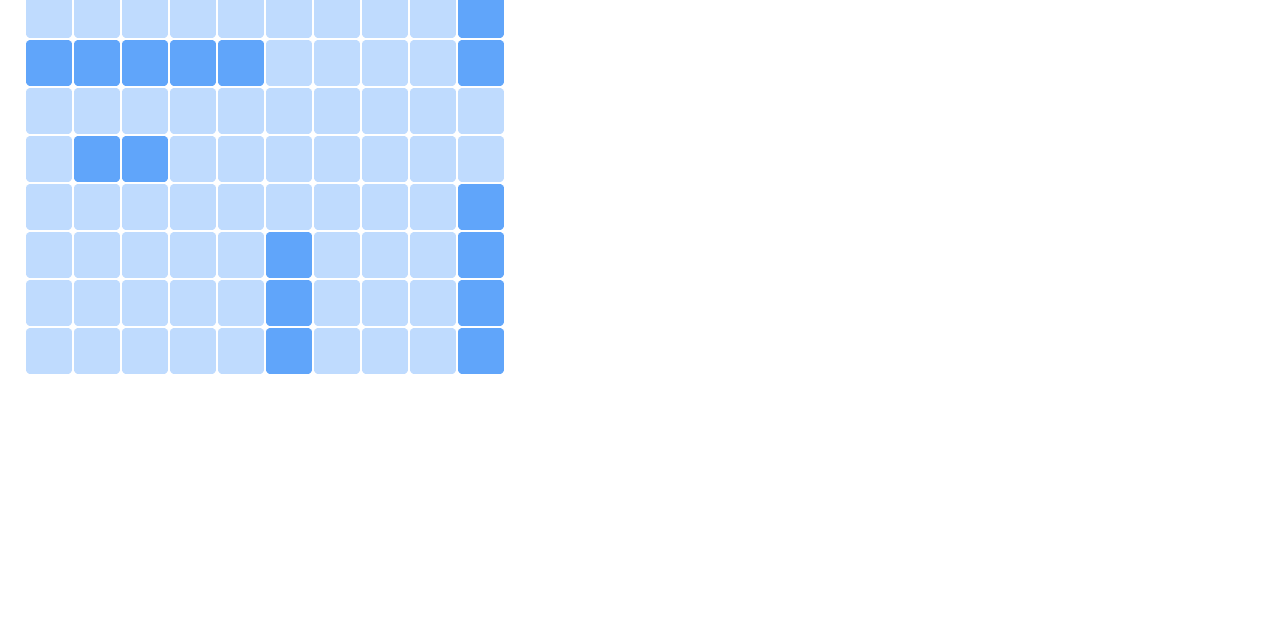
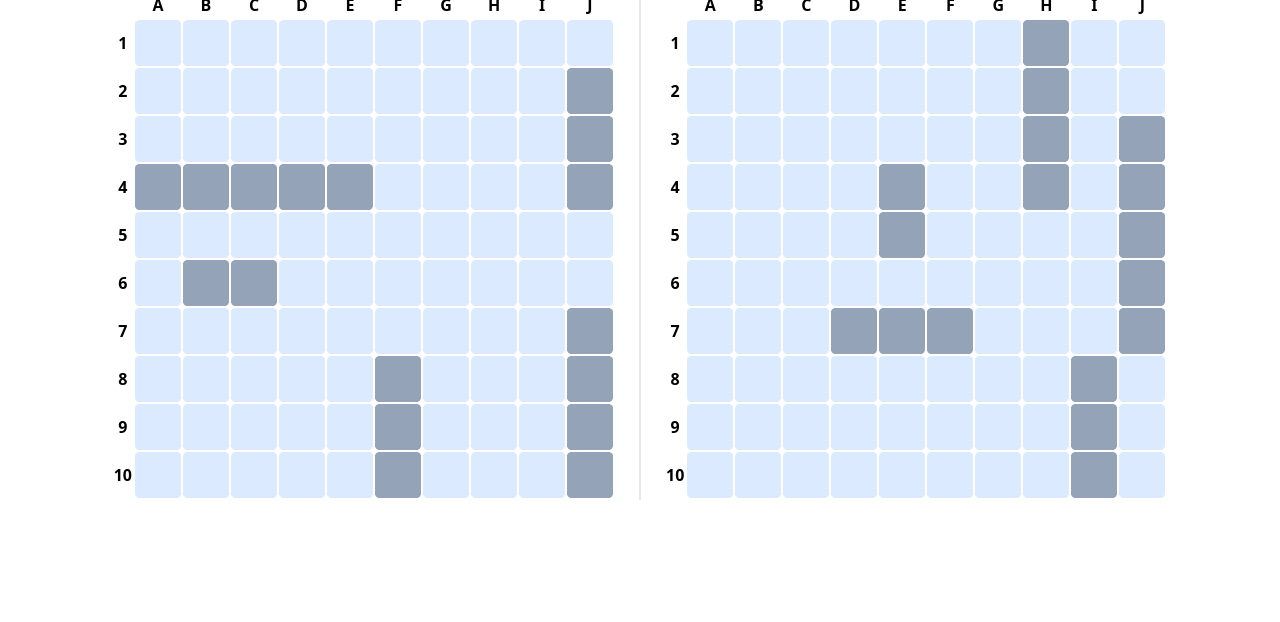
Before and after one commit to black-RAM/battleship, a website built with webpack: page dist/index.html in a window 1280 px wide. Shown: the part 178-800 px from the top of the page. Built offline with nearby package versions, Linux system fonts and the light colour scheme.

Commit message:
updateBoards displays ships for both player and opponent

```diff
--- a/src/style.css
+++ b/src/style.css
@@ -3,9 +3,17 @@
 @import 'tailwindcss/utilities';
 
 .board-title{
-  @apply text-white text-center text-2xl py-2 rounded;
+  @apply text-white text-center text-2xl py-2 rounded
 }
 
 .board-cell{
   @apply size-12 border-2 border-solid border-white rounded-lg
 }
+
+.board-cell.sea {
+  @apply bg-blue-100
+}
+
+.board-cell.ship{
+  @apply bg-slate-400
+}
--- a/src/view.ts
+++ b/src/view.ts
@@ -10,32 +10,64 @@ async function getUserCoordinates(): Promise<number[]> {
   return []
 }
 
-function updateBoards(human: GameBoard, computer: GameBoard) {
-  let board = document.getElementById("player-board")
-  let table = document.querySelector<HTMLTableElement>("player-table") || document.createElement("table")
-  table.id = "player-table"
+function updateBoards(player: GameBoard, opponent: GameBoard) {
+  // render player's board
+  const board1 = document.getElementById("player-board")
+  const table1 = document.querySelector<HTMLTableElement>("player-table") || document.createElement("table")
+  table1.id = "player-table"
+
+  colHeaders(table1, player.board[0].length)
+  createRows(table1, player)
+  editBoard(board1, table1)
+
+  // render opponent board
+  const board2 = document.getElementById("opponent-board")
+  const table2 = document.querySelector<HTMLTableElement>("opponent-table") || document.createElement("table")
+  table2.id = "opponent-table"
+
+  colHeaders(table2, opponent.board[0].length)
+  createRows(table2, opponent)
+  editBoard(board2, table2)
+}
+
+function colHeaders(table: HTMLTableElement, count: number) {
   table.innerHTML = ""
+  const alphabet = ["", "A", "B", "C", "D", "E", "F", "G", "H", "I", "J", "K", "L", "M", "N", "O", "P", "Q", "R", "S", "T", "U", "V", "W", "X", "Y", "Z"]
 
-  for (const row of human.board) {
+  for (let index = 0; index <= count; index++) {
+    const letter = alphabet[index]
+    const tableHeader = document.createElement("th")
+    tableHeader.innerText = letter
+    table.appendChild(tableHeader)
+  }
+}
+
+function createRows(table: HTMLTableElement, gameBoard: GameBoard) {
+  for (let index = 0; index < gameBoard.board.length; index++) {
+    const row = gameBoard.board[index]
     const tableRow = document.createElement("tr")
+    const rowHeader = document.createElement("th")
+    rowHeader.innerText = String(index + 1)
+    tableRow.appendChild(rowHeader)
+
     for (const cell of row) {
       const tableCell = document.createElement("td")
       tableCell.classList.add("board-cell")
 
       if(typeof cell == "boolean") {
-        tableCell.classList.add("bg-blue-200")
+        tableCell.classList.add("sea")
       } else {
-        tableCell.classList.add("bg-blue-400")
+        tableCell.classList.add("ship")
       }
 
       tableRow.appendChild(tableCell)
     }
     table.appendChild(tableRow)
   }
+}
 
-  if(board && !board.hasChildNodes()) {
-    board.appendChild(table)
-  }
+function editBoard(board: HTMLElement | null, table: HTMLElement) {
+  if(board && !board.hasChildNodes()) board.appendChild(table)
 }
 
 function announce(message: string) {
```
Also changed, not shown: dist/index.html, dist/main.js.
